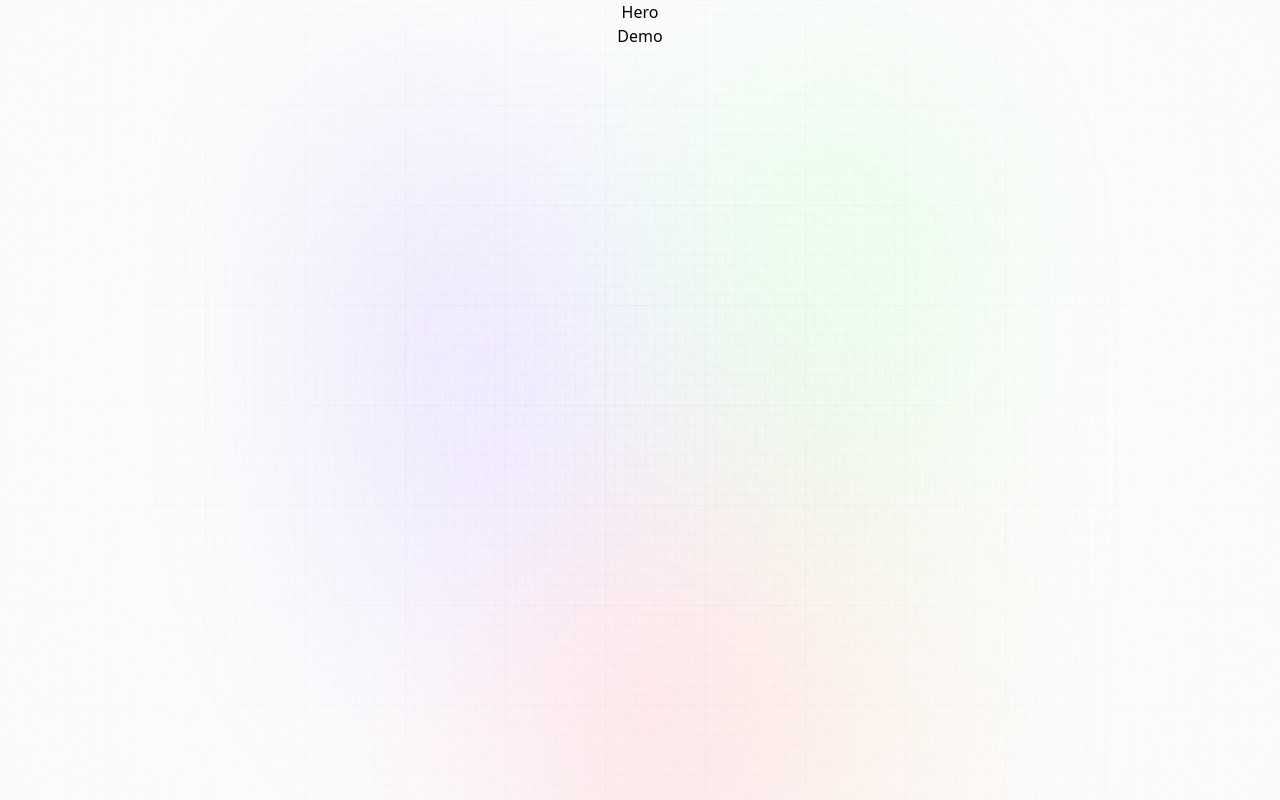
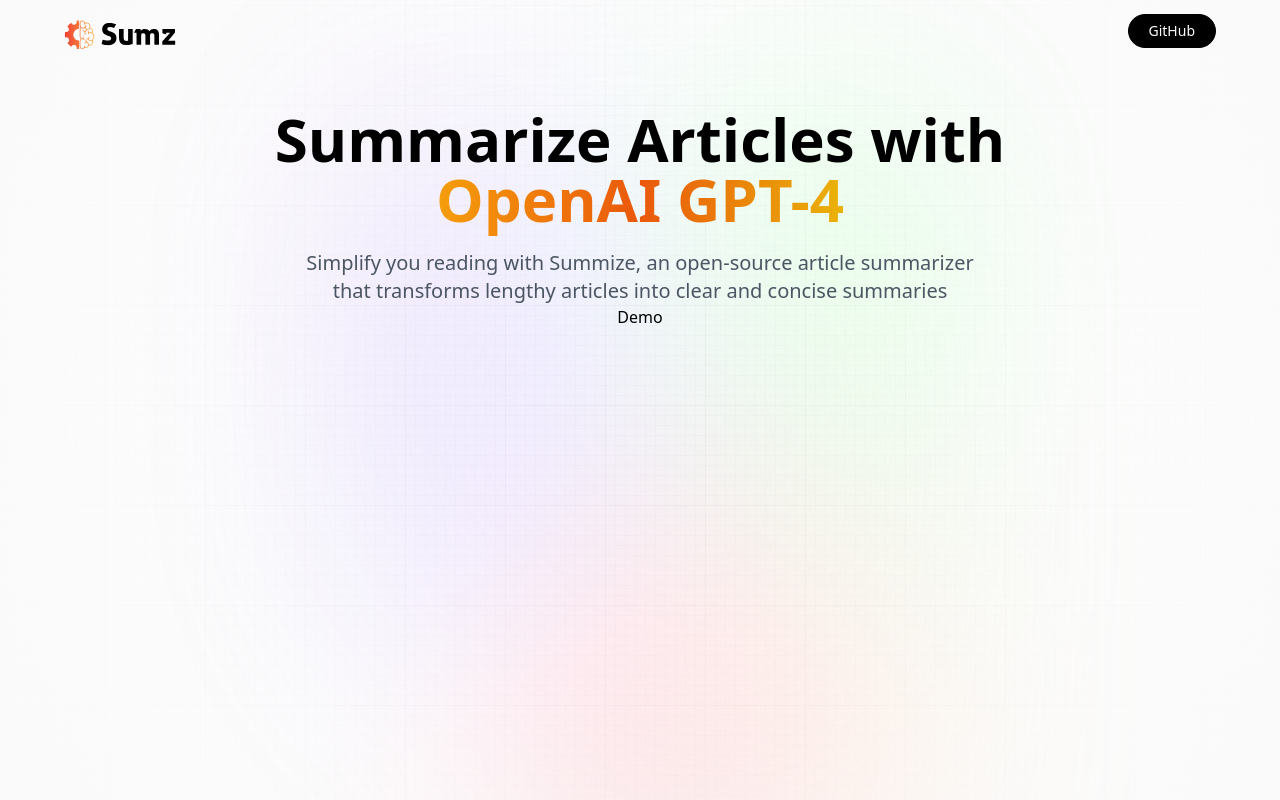
Before and after one commit to j-rayhan/ai-summarizer, a React (Vite) app: page / in a window 1280 px wide. Built offline with nearby package versions, Linux system fonts and the light colour scheme; a web font is replaced by a local one.

Commit message:
Hero section doent

```diff
--- a/src/components/Hero.tsx
+++ b/src/components/Hero.tsx
@@ -1,10 +1,31 @@
+import { logo } from '../assets'
 
 function Hero() {
 
   return (
-    <>
-      <h1>Hero</h1>
-    </>
+    <header className="w-full flex justify-center items-center flex-col">
+      <nav
+        className="flex justify-between items-center w-full mb-10 pt-3"
+      >
+        <img src={logo} alt="ai_summarizer_logo" className="w-28" />
+
+        <button
+          type='button'
+          className='black_btn'
+          onClick={() => window.open('https://github.com/j-rayhan')}
+        >
+          GitHub
+        </button>
+      </nav>
+
+      <h1 className='head_text'>
+        Summarize Articles with <br className='max-md:hidden' /> <span className='orange_gradient'>OpenAI GPT-4</span>
+      </h1>
+
+      <h2 className='desc'>
+        Simplify you reading with Summize, an open-source article summarizer that transforms lengthy articles into clear and concise summaries
+      </h2>
+    </header>
   )
 }
 
```
Also changed, not shown: src/assets/index.ts (renamed from src/assets/index.js).
